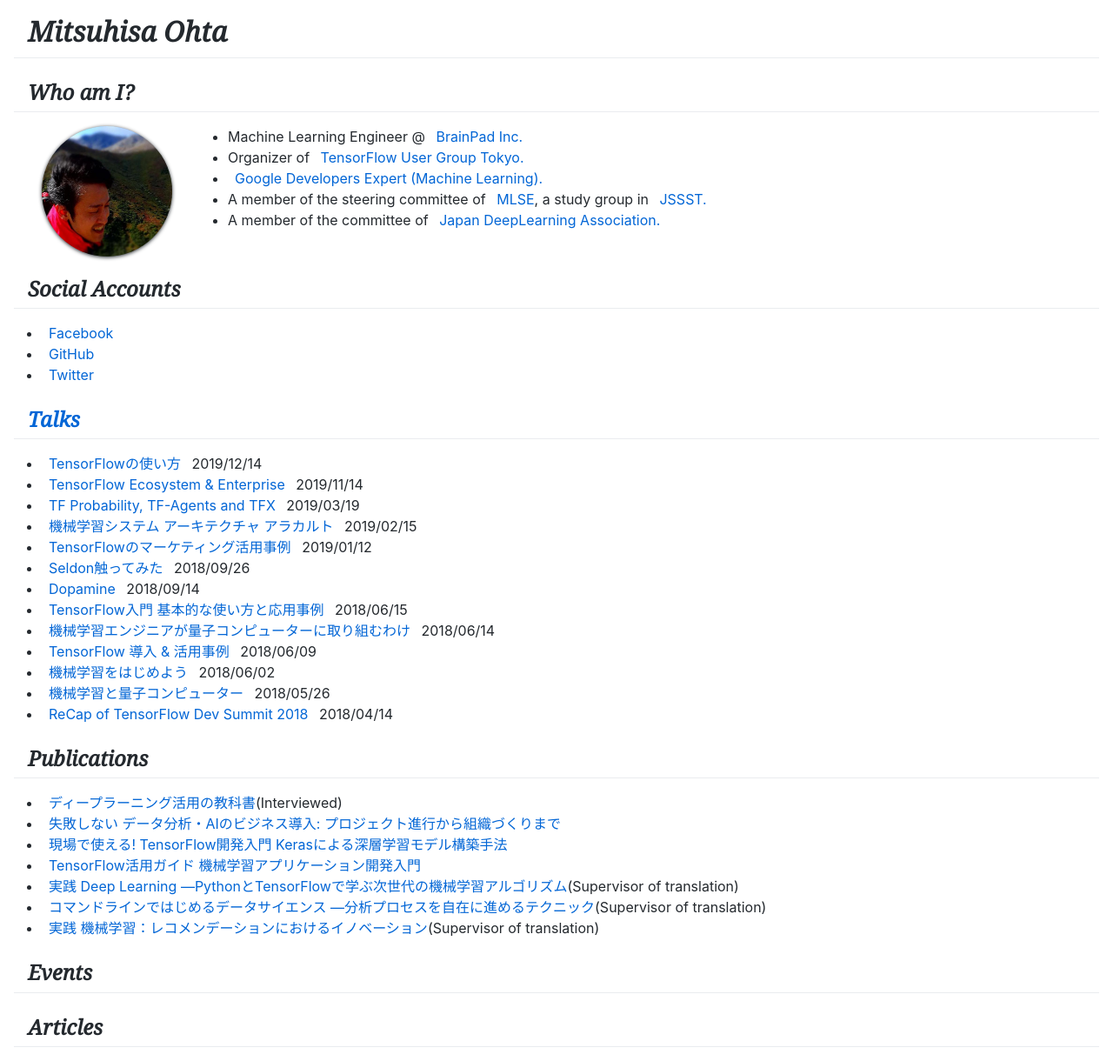
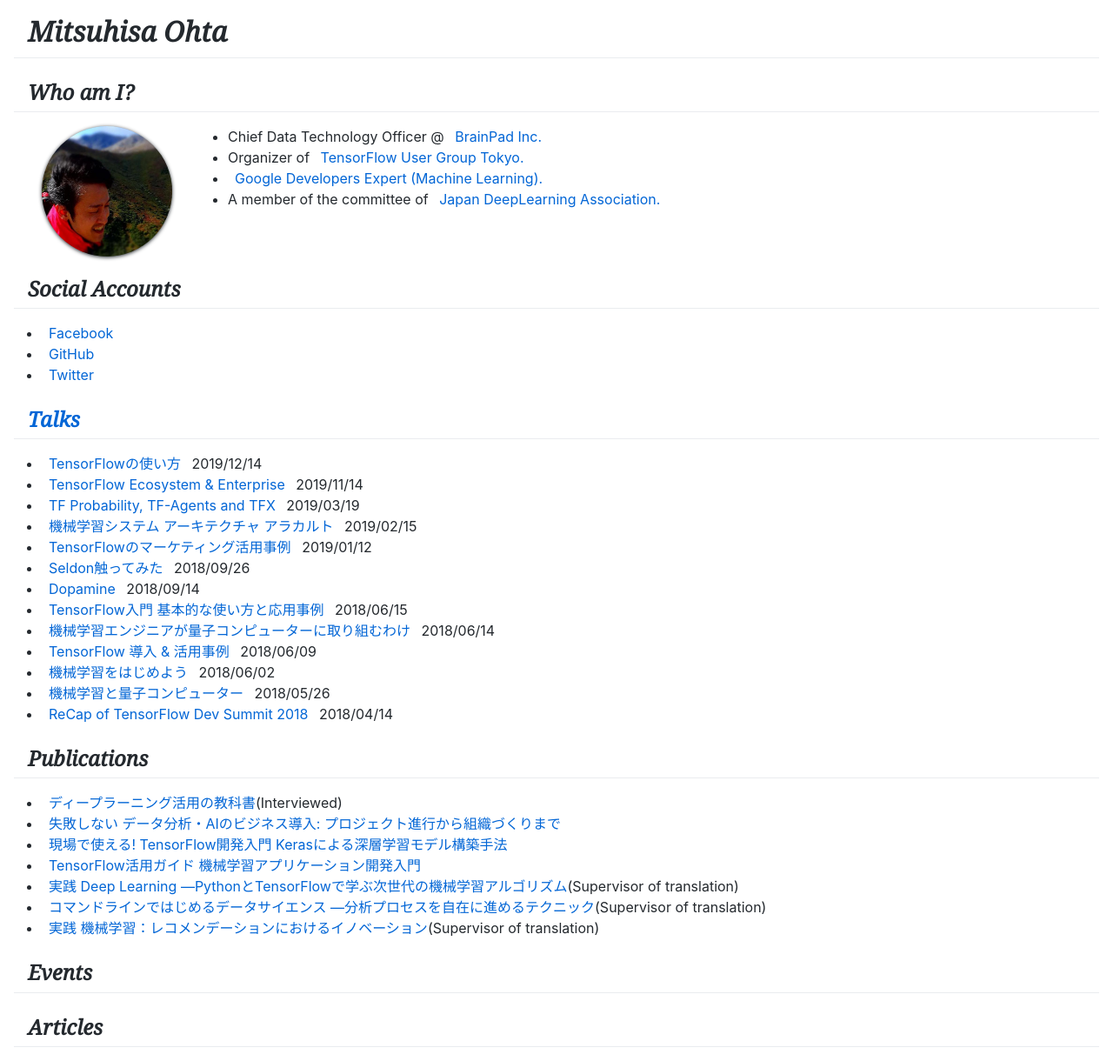
Before and after one commit to ohtaman/ohtaman.github.io, a Jekyll site: the page built from index.md, in a window 1280 px wide. Shown: the whole page at 87% size. Built offline with Jekyll 4.4.1, drawn with Linux system fonts in a browser that asks for light colours; nearby versions of some CDN libraries.

Commit message:
Update index.md

```diff
--- a/index.md
+++ b/index.md
@@ -10,10 +10,9 @@
 
 ![face](assets/img/logo.jpg){: .face}
 
-- Machine Learning Engineer @ [BrainPad Inc.](https://www.brainpad.co.jp/)
+- Chief Data Technology Officer @ [BrainPad Inc.](https://www.brainpad.co.jp/)
 - Organizer of [TensorFlow User Group Tokyo.](https://tfug.jp)
 - [Google Developers Expert (Machine Learning).](https://developers.google.com/experts/people/mitsuhisa-ota)
-- A member of the steering committee of [MLSE](https://sites.google.com/view/sig-mlse), a study group in [JSSST.](http://www.jssst.or.jp/)
 - A member of the committee of [Japan DeepLearning Association.](https://www.jdla.org/)
 
 ## Social Accounts
```
